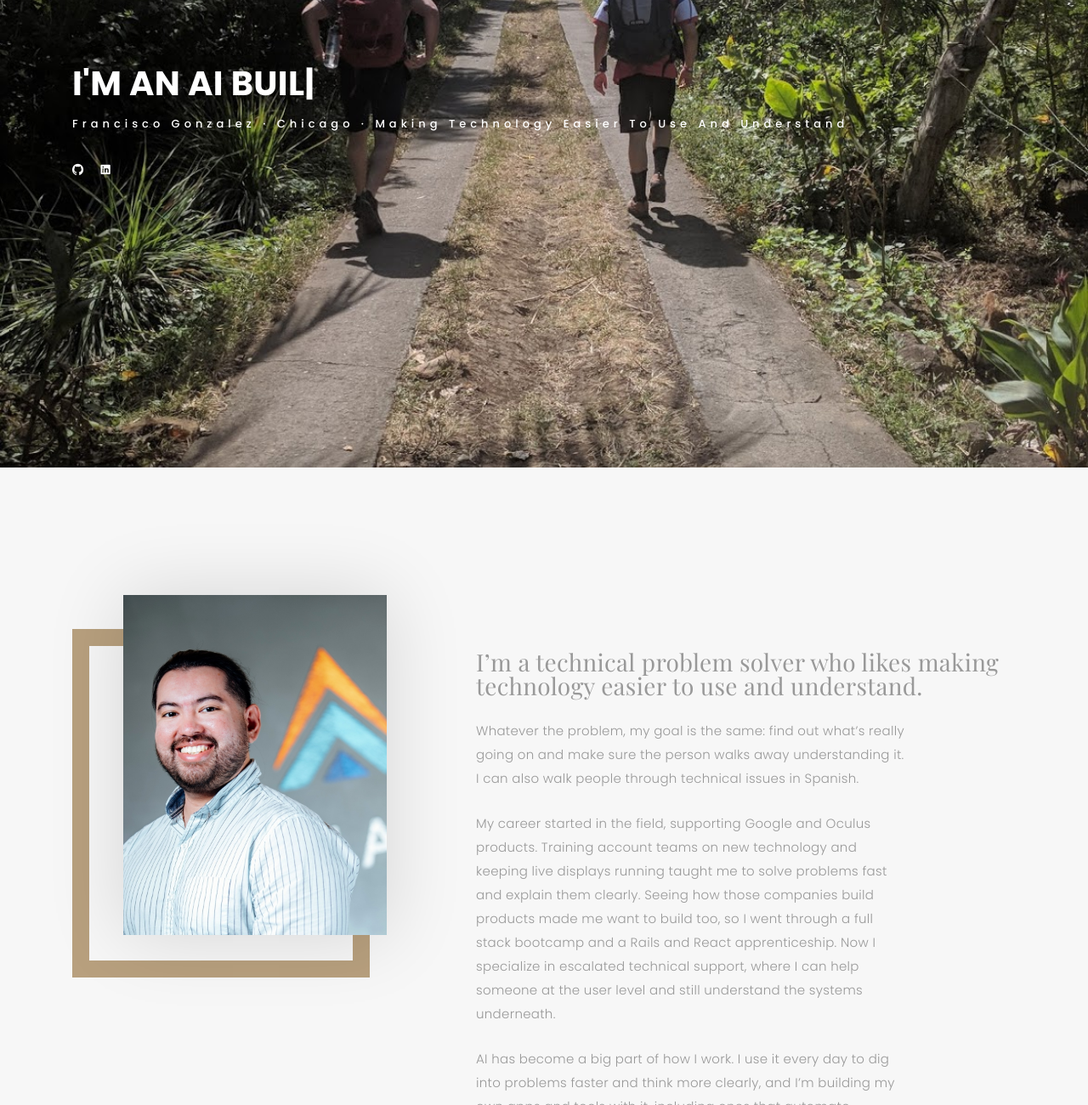
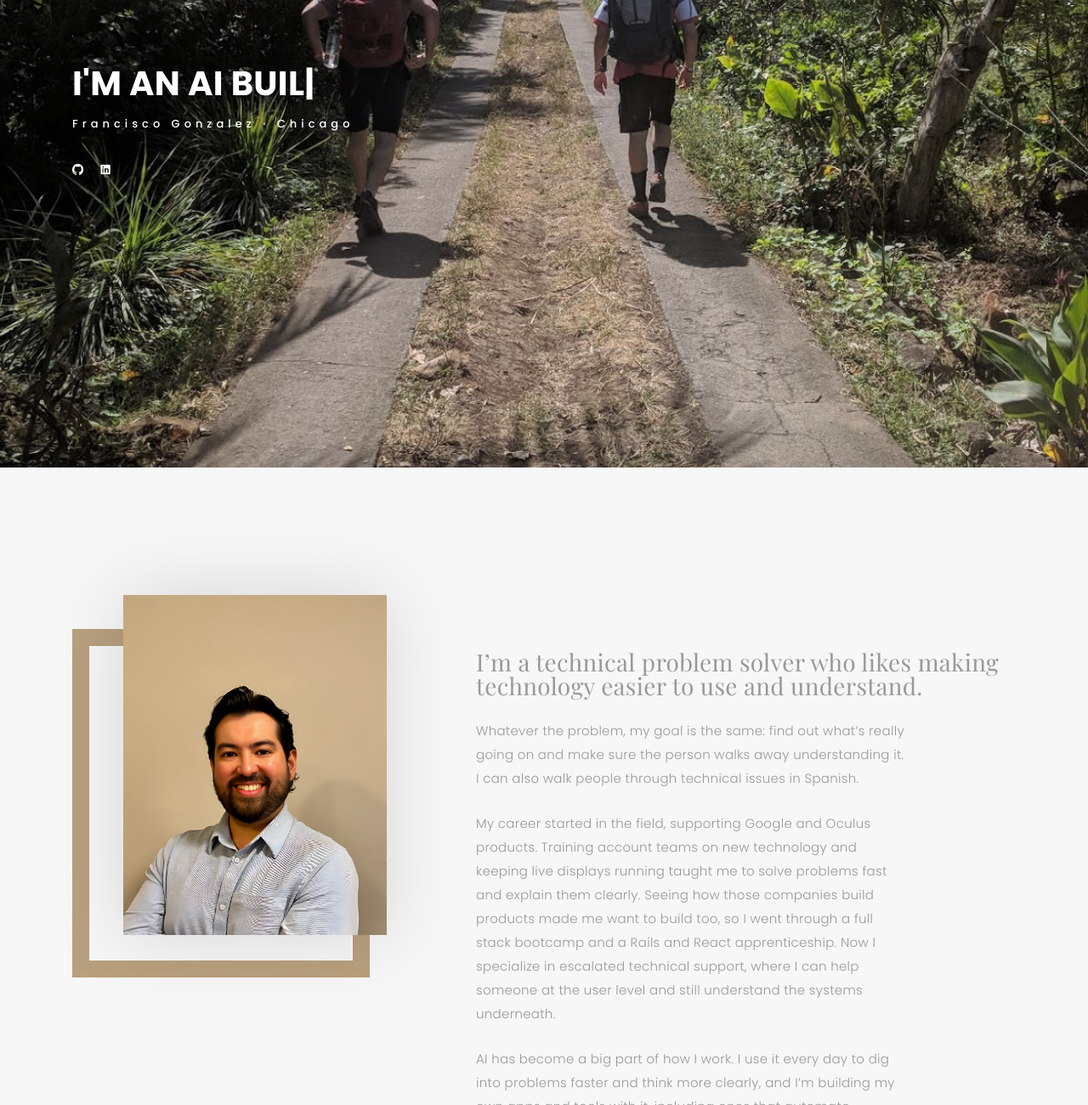
Before and after one commit to fgonza23/fgonza23.github.io, a plain HTML site: page index.html in a window 1280 px wide. Shown: the part 250-1550 px from the top of the page at 85% size. Drawn offline with nearby package versions, Linux system fonts and the light colour scheme; files whose address does not match are found by name; a web font is replaced by a local one.

Commit message:
New profile photo; shorten header tagline
Co-Authored-By: Claude Opus 5.5 <noreply@anthropic.com>

```diff
--- a/index.html
+++ b/index.html
@@ -68,7 +68,7 @@
     <div class="container">
       <div class="header-content">
         <h1>I'm <span class="typed"></span></h1>
-        <p>Francisco Gonzalez &middot; Chicago &middot; Making technology easier to use and understand</p>
+        <p>Francisco Gonzalez &middot; Chicago</p>
 
         <ul class="list-unstyled list-social">
           <li><a href="https://github.com/fgonza23" target="_blank" rel="noopener" aria-label="GitHub"><i class="ion-social-github"></i></a></li>
@@ -92,7 +92,7 @@
         <div class="col-lg-4 ">
           <div class="div-img-bg">
             <div class="about-img">
-              <img src="images/face_phote.jpg" class="img-responsive" alt="Francisco Gonzalez" loading="lazy">
+              <img src="images/profile.jpg" class="img-responsive" alt="Francisco Gonzalez" loading="lazy">
             </div>
           </div>
         </div>
```
Also changed, not shown: images/face_phote.jpg (deleted), images/profile.jpg (added).
